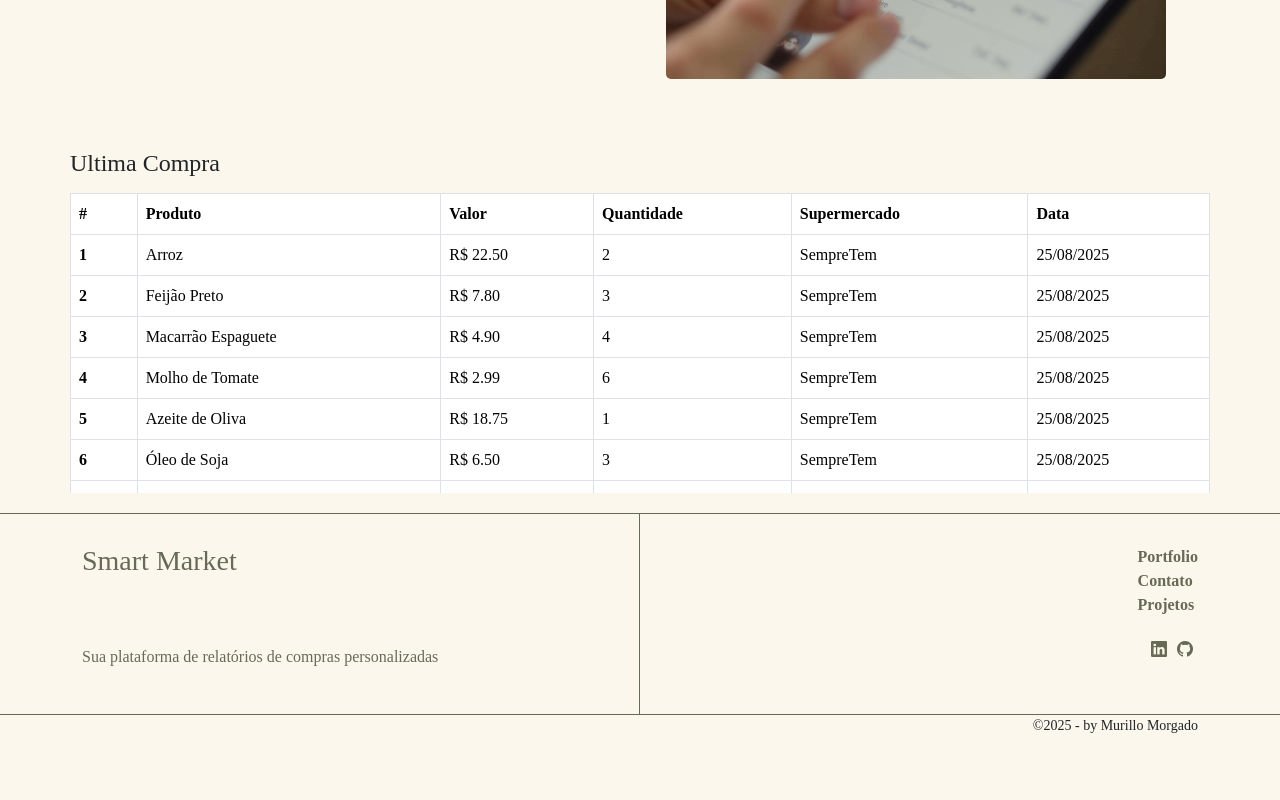
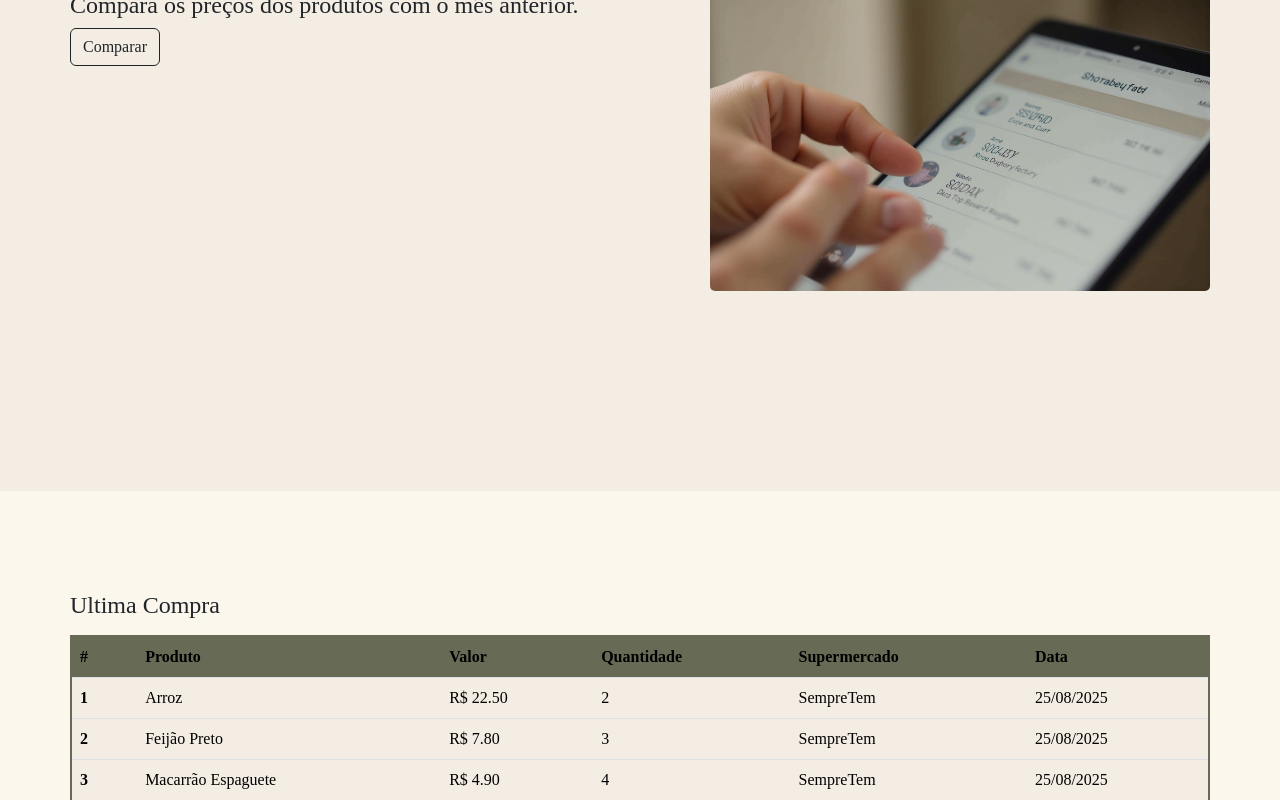
Before and after one commit to MurilloMorgado/smart-market-front, an Angular app: page /inicio in a window 1280 px wide. Shown: the part 1520-2320 px from the top of the page. Before the commit the page ends 2272 px from the top, so only its background shows below. Built offline with nearby package versions, Linux system fonts and the light colour scheme.

Commit message:
ajuste no scroll da tabela

```diff
--- a/public/data/produto-destaque.json
+++ b/public/data/produto-destaque.json
@@ -14,5 +14,9 @@
   {
     "nome": "Arroz",
     "valor": "R$ 5.00"
+  },
+  {
+    "nome": "Presunto",
+    "valor": "R$ 5.00"
   }
 ]
--- a/src/app/pages/home/home.html
+++ b/src/app/pages/home/home.html
@@ -13,7 +13,11 @@
 
     <div class="produto-destaque">
       <h2>Produtos mais comprados</h2>
+
+      <a href="https://www.google.com/">
         <button type="button" class="btn btn-outline-dark">Ver mais</button>
+      </a>
+
     </div>
 
     <div class="divisao-card">
@@ -26,7 +30,9 @@
 
   </section>
 
-  <section class="container section-three">
+  <section class="section-three">
+
+    <div class="container section-three">
 
       <div class="section-three-div-one">
         <h4>Compara os preços dos produtos com o mês anterior.</h4>
@@ -37,6 +43,7 @@
         <img src="/comparar-preco.jpg" alt="">
       </div>
 
+    </div>
   </section>
 
   <section class="container section-four">
@@ -48,7 +55,7 @@
     <div class="section-four-div-two">
 
       <div class="tabela-scroll">
-        <table class="table table-bordered table-hover">
+        <table class="table table-hover">
           <thead>
             <tr>
               <th scope="col">#</th>
--- a/src/app/pages/home/home.scss
+++ b/src/app/pages/home/home.scss
@@ -39,7 +39,7 @@
 }
 
 .section-two {
-  padding: 50px 0px;
+  padding: 100px 0px;
 
   .produto-destaque {
     display: flex;
@@ -74,9 +74,10 @@
 }
 
 .section-three {
-  padding: 50px 0px;
+  padding: 100px 0px;
   display: flex;
-  justify-content: space-evenly;
+  justify-content: space-between;
+  background: var(--cor-secundaria);
 
   .section-three-div-one {}
 
@@ -91,7 +92,7 @@
 }
 
 .section-four {
-  padding: 20px 0;
+  padding: 100px 0;
 
   .section-four-div-one {
     margin-bottom: 15px;
@@ -102,14 +103,49 @@
   }
 
   .section-four-div-two {
+    border: 2px solid var(--cor-fonte);
+
     .tabela-scroll {
-      max-height: 300px; // altura máxima com scroll vertical
+      max-height: 500px;
       overflow-y: auto;
-      overflow-x: auto; // para scroll horizontal se a tabela for larga
+      overflow-x: auto;
+
+      &::-webkit-scrollbar {
+        width: 8px;
+        height: 8px;
+      }
+
+      &::-webkit-scrollbar-track {
+        background: var(--cor-secundaria); // fundo da barra
+      }
+
+      &::-webkit-scrollbar-thumb {
+        background-color: var(--cor-fonte); // cor da "bolinha" (thumb)
+        border-radius: 5px;
+        border: 2px solid var(--cor-secundaria); // espaço interno
+      }
+
+
     }
 
     table {
-      min-width: 600px; // evita quebra em colunas pequenas
+      min-width: 600px;
+      border-collapse: separate;
+      border-spacing: 0;
+
+      th,
+      td {
+        background: var(--cor-secundaria);
+
+      }
+    }
+
+    thead th {
+      position: sticky;
+      top: 0;
+      z-index: 2;
+      background: var(--cor-fonte);
+
     }
   }
 }
--- a/src/styles.scss
+++ b/src/styles.scss
@@ -12,4 +12,5 @@ body {
   --cor-primaria: #fbf7ec;
   --cor-secundaria: #f4ede3;
   --cor-fonte: #676b56;
+
 }
```
Lines whose indentation alone changed are shown as unchanged.
